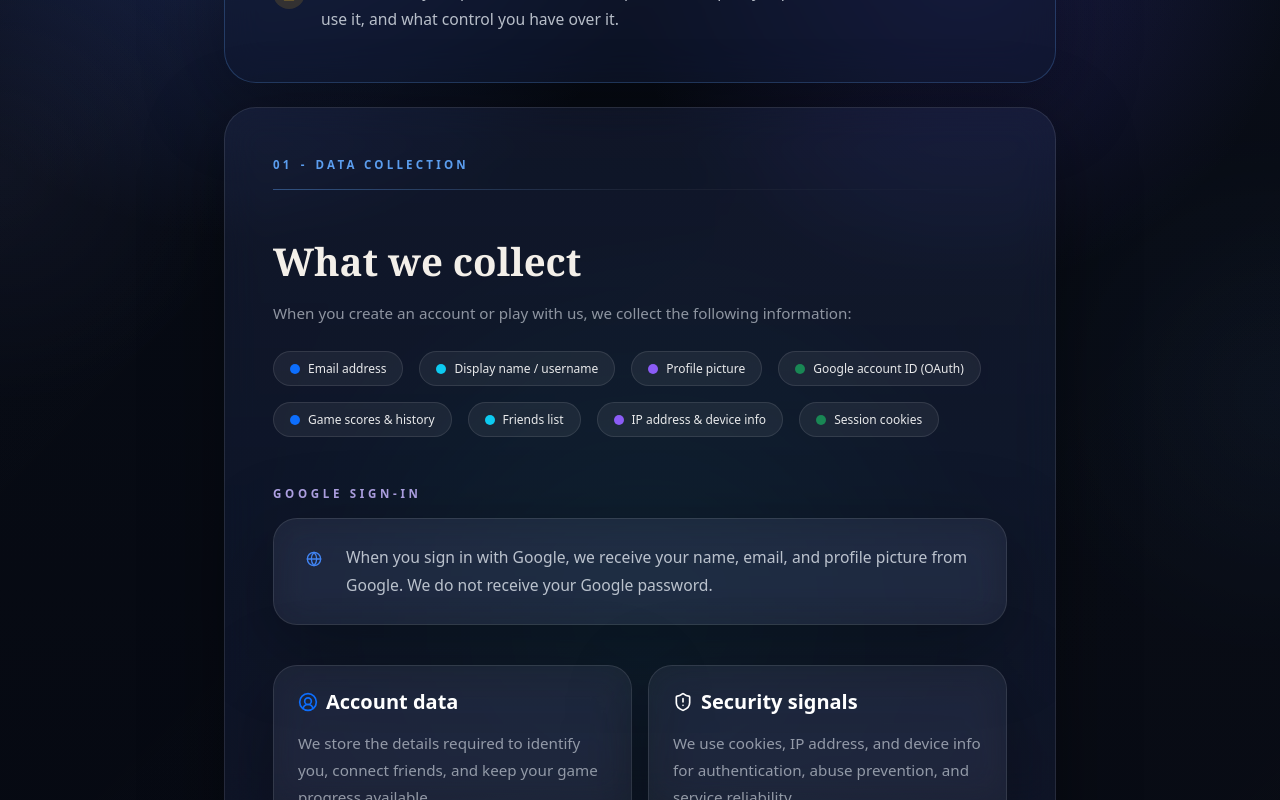
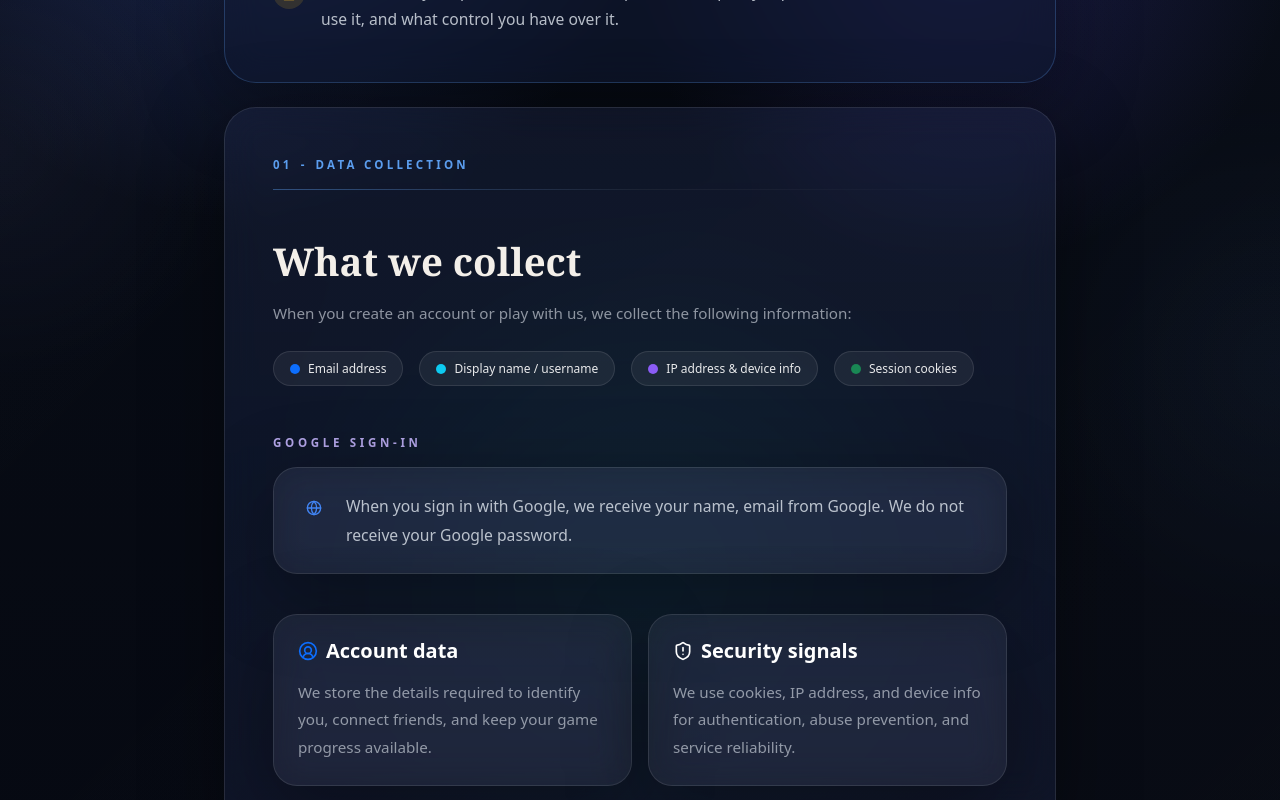
Before and after one commit to yumzhana-ts/new_trans, a Next.js app in the folder nextApp/: page /legal in a window 1280 px wide. Shown: the part 498-1298 px from the top of the page. Built offline with nearby package versions, Linux system fonts and the light colour scheme.

Commit message:
edit legal page

```diff
--- a/nextApp/src/app/legal/LegalPolicyClient.tsx
+++ b/nextApp/src/app/legal/LegalPolicyClient.tsx
@@ -9,10 +9,10 @@
 const chips = [
   "Email address",
   "Display name / username",
-  "Profile picture",
-  "Google account ID (OAuth)",
-  "Game scores & history",
-  "Friends list",
+  // "Profile picture",
+  // "Google account ID (OAuth)",
+  // "Game scores & history",
+  // "Friends list",
   "IP address & device info",
   "Session cookies",
 ];
@@ -142,7 +142,7 @@
                     <Globe size={16} />
                   </div>
                   <p className="mb-0 legal-text">
-                    When you sign in with Google, we receive your name, email, and profile picture from Google. We do not
+                    When you sign in with Google, we receive your name, email from Google. We do not
                     receive your Google password.
                   </p>
                 </div>
```
